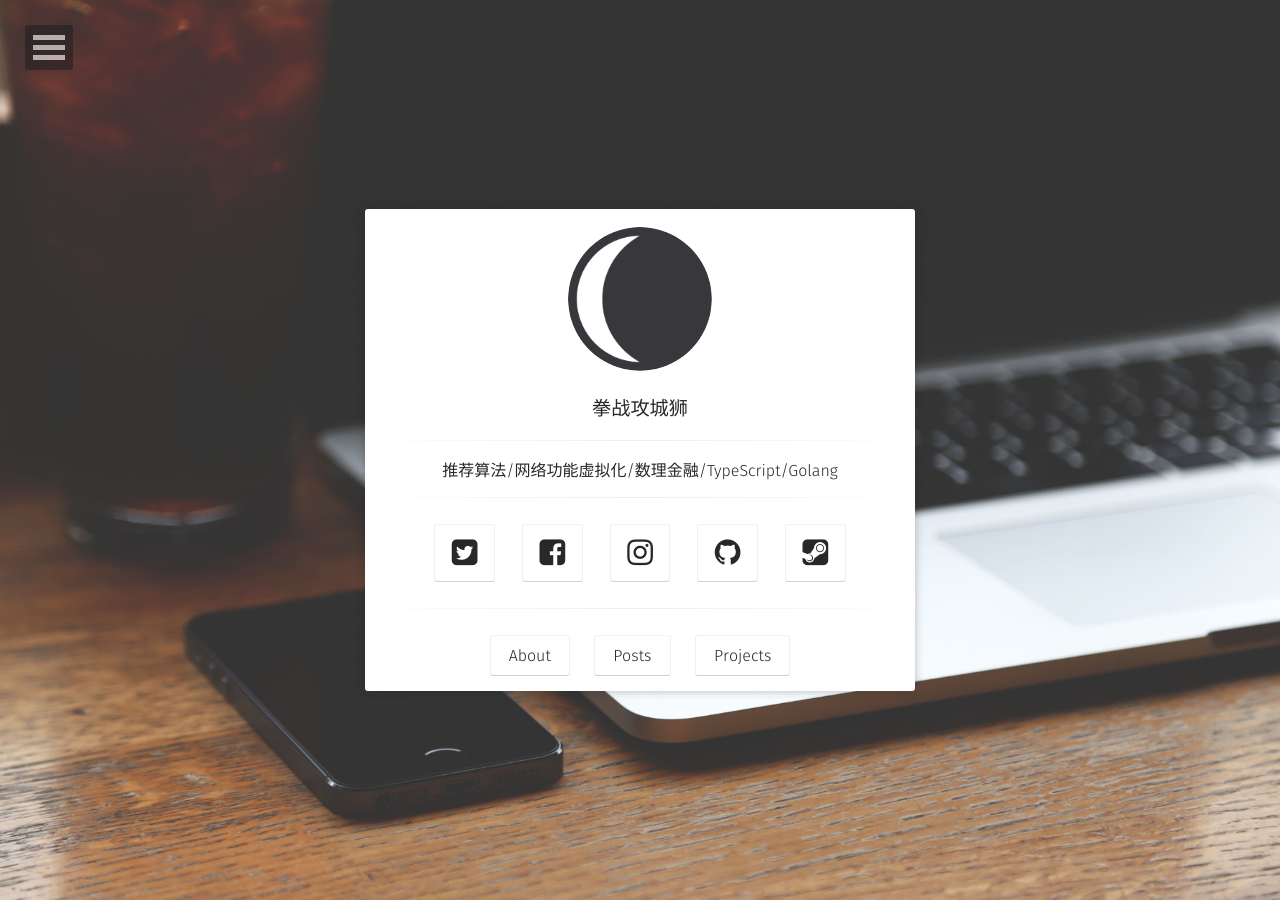
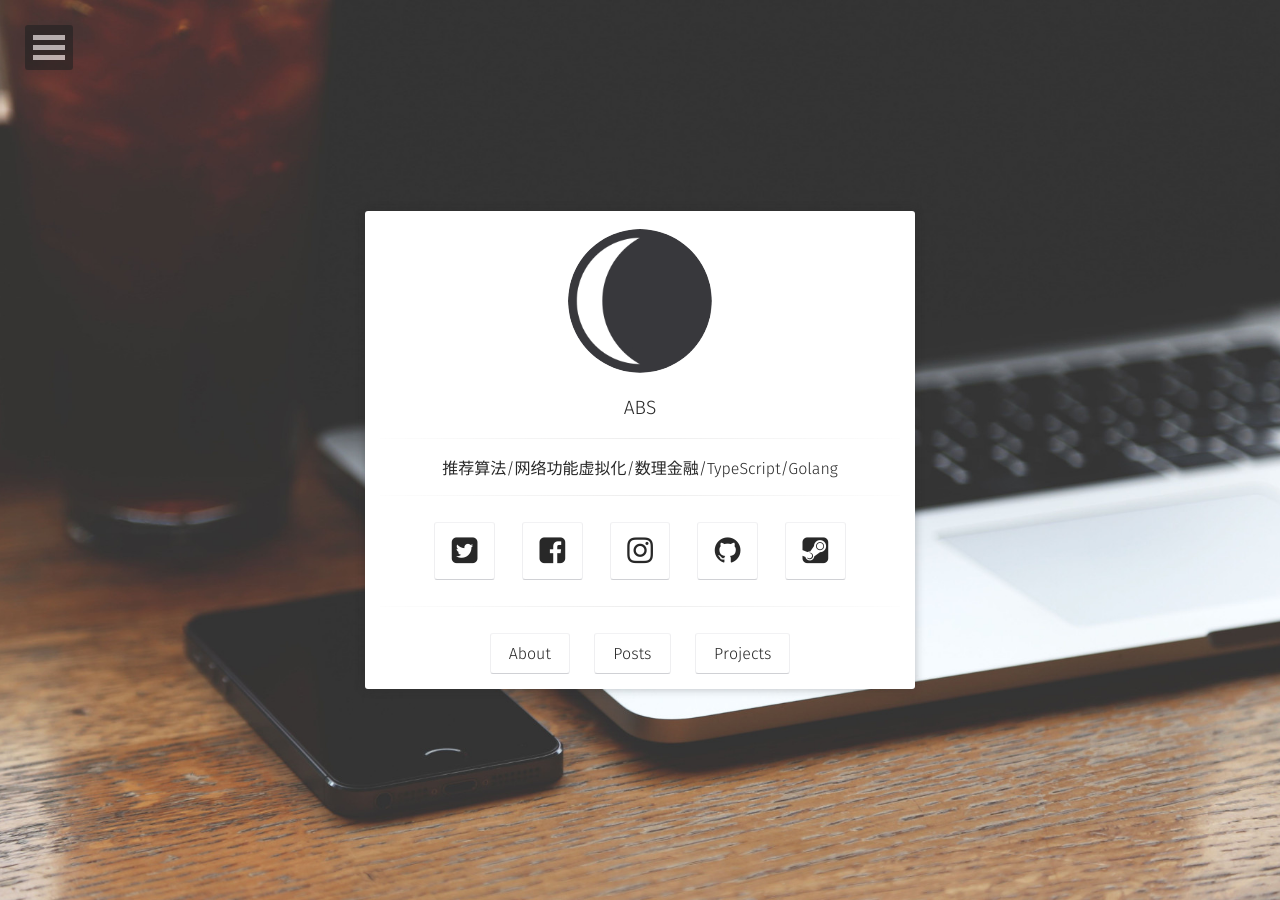
Before and after one commit to Zeyu-ZEYU/Shangbaize-Daoye.github.io, a Jekyll site: the page built from index.html, in a window 1280 px wide. Built offline with Jekyll 4.4.1, drawn with Linux system fonts in a browser that asks for light colours; some web fonts are replaced.

Commit message:
initial commit

```diff
--- a/_config.yml
+++ b/_config.yml
@@ -1,5 +1,5 @@
 # Site
-title:              拳战攻城狮
+title:              ABS
 bio:                '推荐算法/网络功能虚拟化/数理金融/TypeScript/Golang'
 description:        "拳战攻城狮的博客——分享技术经验，记录学习生活中思索的点点滴滴~"
 reading_time:       true
@@ -8,7 +8,7 @@
 background:         'assets/img/placeholder-big.jpg'
 tiled_bg:           false   # Set this true if you want to tile your background image, otherwise it will be covered
 locale:             en_US
-url:                https://Shangbaize-Daoye.github.io
+url:                https://Shangbaize-Daoye.github.io/ABS
 
 # Jekyll
 permalink:          /:title/
```
